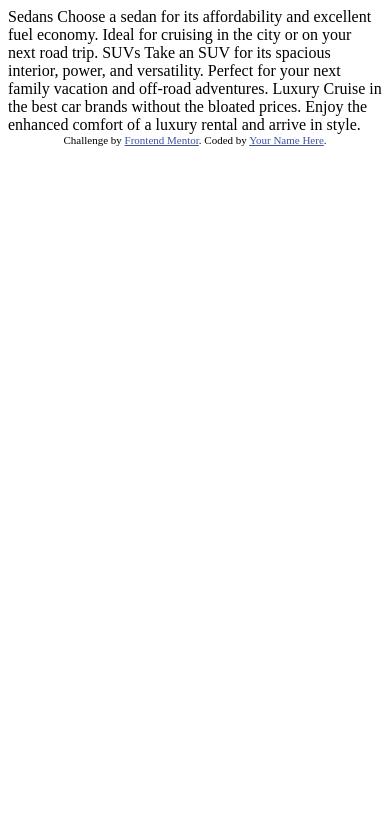
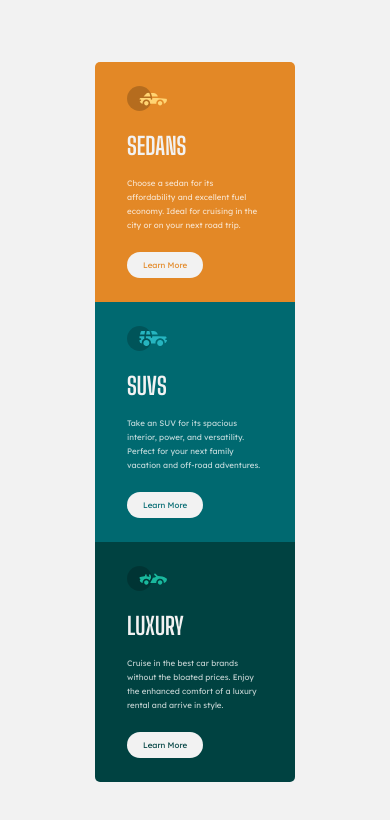
Before and after one commit to leankhanh/mockup3, a plain HTML site: page index.html in a window 390 px wide. Drawn offline with Linux system fonts and the light colour scheme.

Commit message:
Add mobile version for the mockup

```diff
--- /dev/null
+++ b/css/style.css
@@ -0,0 +1,90 @@
+@import url('https://fonts.googleapis.com/css2?family=Big+Shoulders+Display:wght@700&family=Lexend+Deca&display=swap');
+
+:root {
+    --primary-bright-orange: hsl(31, 77%, 52%);
+    --primary-dark-cyan: hsl(184, 100%, 22%);
+    --primary-very-dark-cyan: hsl(179, 100%, 13%);
+    --neutral-slightly-transparent-white: hsla(0, 0%, 100%, 0.75);
+    --neutral-very-light-gray: hsl(0, 0%, 95%);
+}
+
+* {
+    margin: 0;
+    padding: 0;
+    box-sizing: border-box;
+}
+
+body {
+    background-color: var(--neutral-very-light-gray);
+    height: 100vh;
+    display: flex;
+    justify-content: center;
+    align-items: center;
+}
+
+.container {
+    width: 200px;
+}
+
+.sedans {
+    background-color: var(--primary-bright-orange);
+    border-radius: 5px 5px 0 0;
+    padding: 1.5em 2em;
+}
+
+.suv {
+    background-color: var(--primary-dark-cyan);
+    padding: 1.5em 2em;
+}
+
+.luxury {
+    background-color: var(--primary-very-dark-cyan);
+    border-radius: 0 0 5px 5px;
+    padding: 1.5em 2em;
+}
+
+img {
+    width: 40px;
+    margin-bottom: 1em;
+}
+
+h1 {
+    color: var(--neutral-very-light-gray);
+    text-transform: uppercase;
+    font-family: 'Big Shoulders Display', cursive;
+    font-size: 1.5em;
+}
+
+p {
+    color: var(--neutral-slightly-transparent-white);
+    font-size: 0.5em;
+    margin: 2em 0 2.5em 0;
+    line-height: 14px;
+    font-family: 'Lexend Deca', sans-serif;
+}
+
+button {
+    background-color: var(--neutral-very-light-gray);
+    font-size: 0.5em;
+    padding: 1em 2em;
+    border: none;
+    border-radius: 2em;
+    font-family: 'Lexend Deca', sans-serif;
+}
+
+.btn-1 {
+    color: var(--primary-bright-orange);
+}
+
+.btn-2 {
+    color: var(--primary-dark-cyan);
+}
+
+.btn-3 {
+    color: var(--primary-very-dark-cyan);
+}
+
+@media only screen and (min-width: 1440px) {
+    /* For desktop: */
+
+}
--- a/index.html
+++ b/index.html
@@ -5,32 +5,42 @@
   <meta name="viewport" content="width=device-width, initial-scale=1.0"> <!-- displays site properly based on user's device -->
 
   <link rel="icon" type="image/png" sizes="32x32" href="./images/favicon-32x32.png">
+  <link rel="stylesheet" href="css/style.css">
 
   <title>Frontend Mentor | 3-column preview card component</title>
 
-  <!-- Feel free to remove these styles or customise in your own stylesheet 👍 -->
-  <style>
-    .attribution { font-size: 11px; text-align: center; }
-    .attribution a { color: hsl(228, 45%, 44%); }
-  </style>
 </head>
 <body>
+  <div class="container">
+    <div class="sedans">
+      <img src="images/icon-sedans.svg" alt="Sedans Icon">
+      <h1>Sedans</h1>
+      <p>Choose a sedan for its affordability and excellent fuel economy. Ideal for cruising in the city
+  or on your next road trip.</p>
+      <button class="btn-1">Learn More</button>
+    </div>
 
-  Sedans
-  Choose a sedan for its affordability and excellent fuel economy. Ideal for cruising in the city
-  or on your next road trip.
+    <div class="suv">
+      <img src="images/icon-suvs.svg" alt="SUVs Icon">
+      <h1>SUVs</h1>
+      <p>Take an SUV for its spacious interior, power, and versatility. Perfect for your next family vacation
+  and off-road adventures.</p>
+      <button class="btn-2">Learn More</button>
+    </div>
 
-  SUVs
-  Take an SUV for its spacious interior, power, and versatility. Perfect for your next family vacation
-  and off-road adventures.
+    <div class="luxury">
+      <img src="images/icon-luxury.svg" alt="Luxury Icon">
+      <h1>Luxury</h1>
+      <p>Cruise in the best car brands without the bloated prices. Enjoy the enhanced comfort of a luxury
+  rental and arrive in style.</p>
+      <button class="btn-3">Learn More</button>
+    </div>
+  </div>
 
-  Luxury
-  Cruise in the best car brands without the bloated prices. Enjoy the enhanced comfort of a luxury
-  rental and arrive in style.
 
-  <div class="attribution">
+  <!-- <div class="attribution">
     Challenge by <a href="https://www.frontendmentor.io?ref=challenge" target="_blank">Frontend Mentor</a>.
     Coded by <a href="#">Your Name Here</a>.
-  </div>
+  </div> -->
 </body>
 </html>
```
